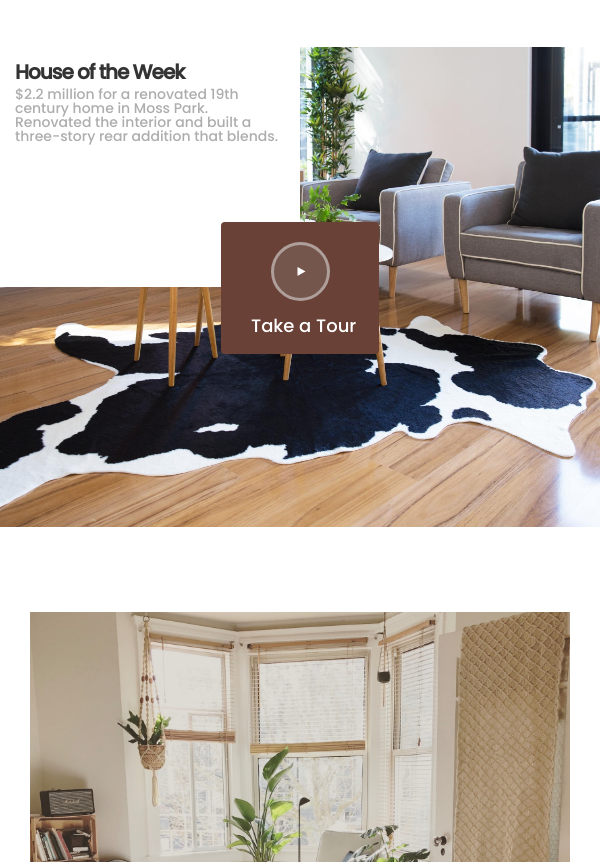
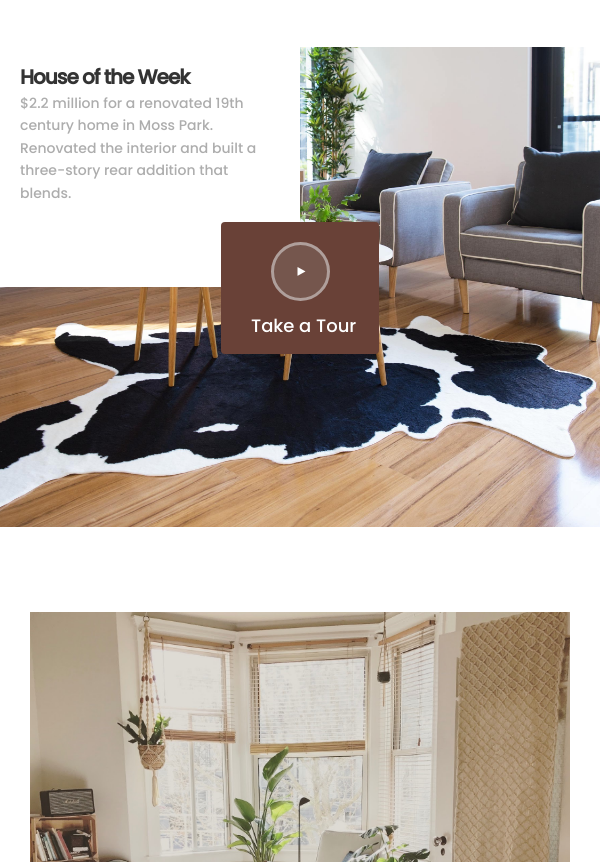
Before and after one commit to carlos-io/portfolio-real-estate, a website: page public/index.html in a window 600 px wide. Shown: the part 2744-3606 px from the top of the page. Drawn offline with Linux system fonts and the light colour scheme; a web font is replaced by a local one.

Commit message:
tweak weekly house responsiveness for mobile

```diff
--- a/assets/scss/main.scss
+++ b/assets/scss/main.scss
@@ -310,7 +310,7 @@ p {
                 }
 
                 p {
-                    font-size: 14px;
+                    font-size: 13px;
                     margin-top: 5px;
                     line-height: 1.0;
                 }
@@ -400,6 +400,24 @@ p {
                 width: 260px;
                 font-size: 55px;
                 letter-spacing: -3px;
+            }
+        }
+    }
+
+    #weekly-house {
+        #weekly-house-highlight {
+            div {
+                margin: 20px 20px;
+
+                h2 {
+                    font-size: 20px;
+                }
+
+                p {
+                    font-size: 14px;
+                    margin-top: 5px;
+                    line-height: 1.6;
+                }
             }
         }
     }
```
Also changed, not shown: public/css/main.css.
